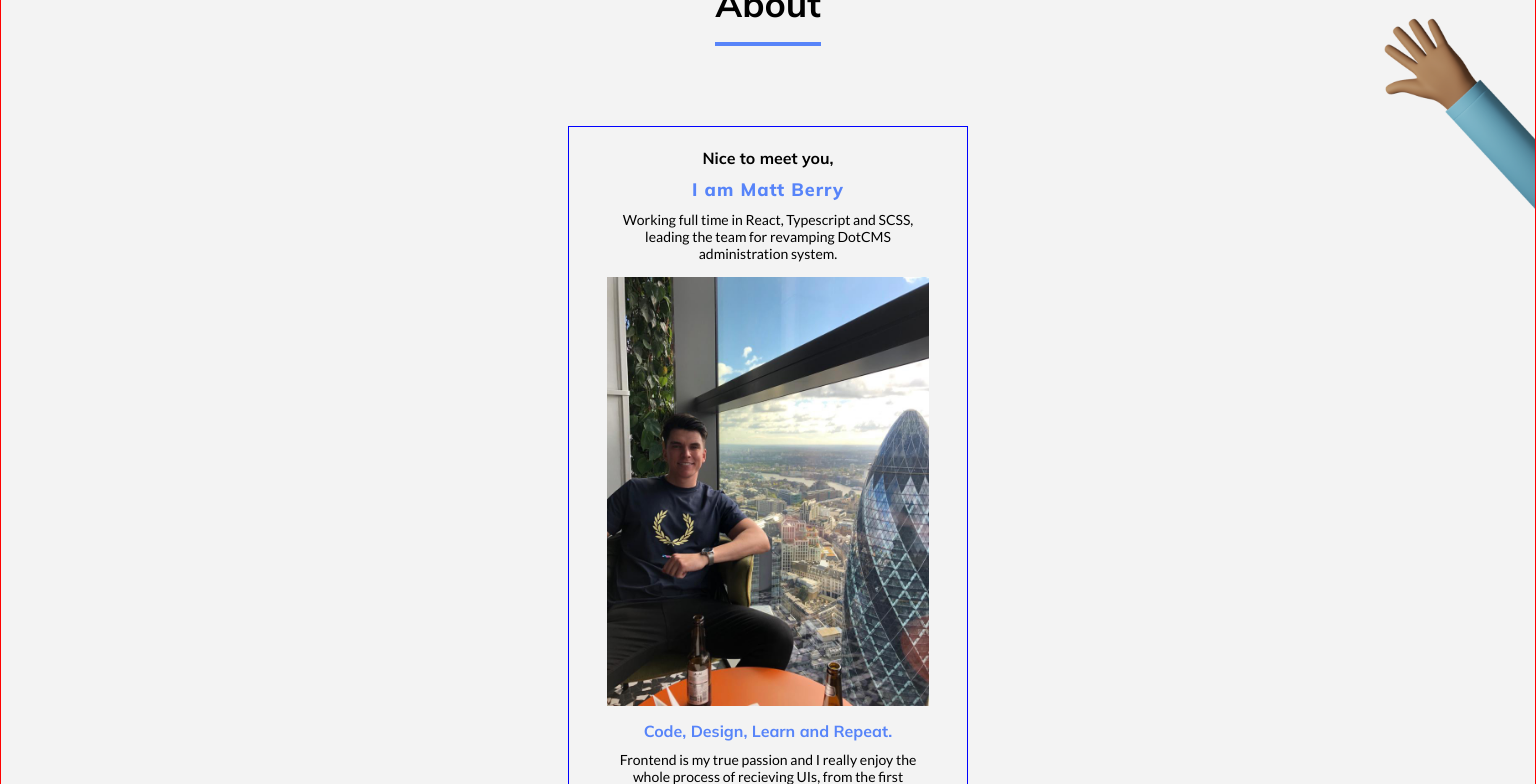
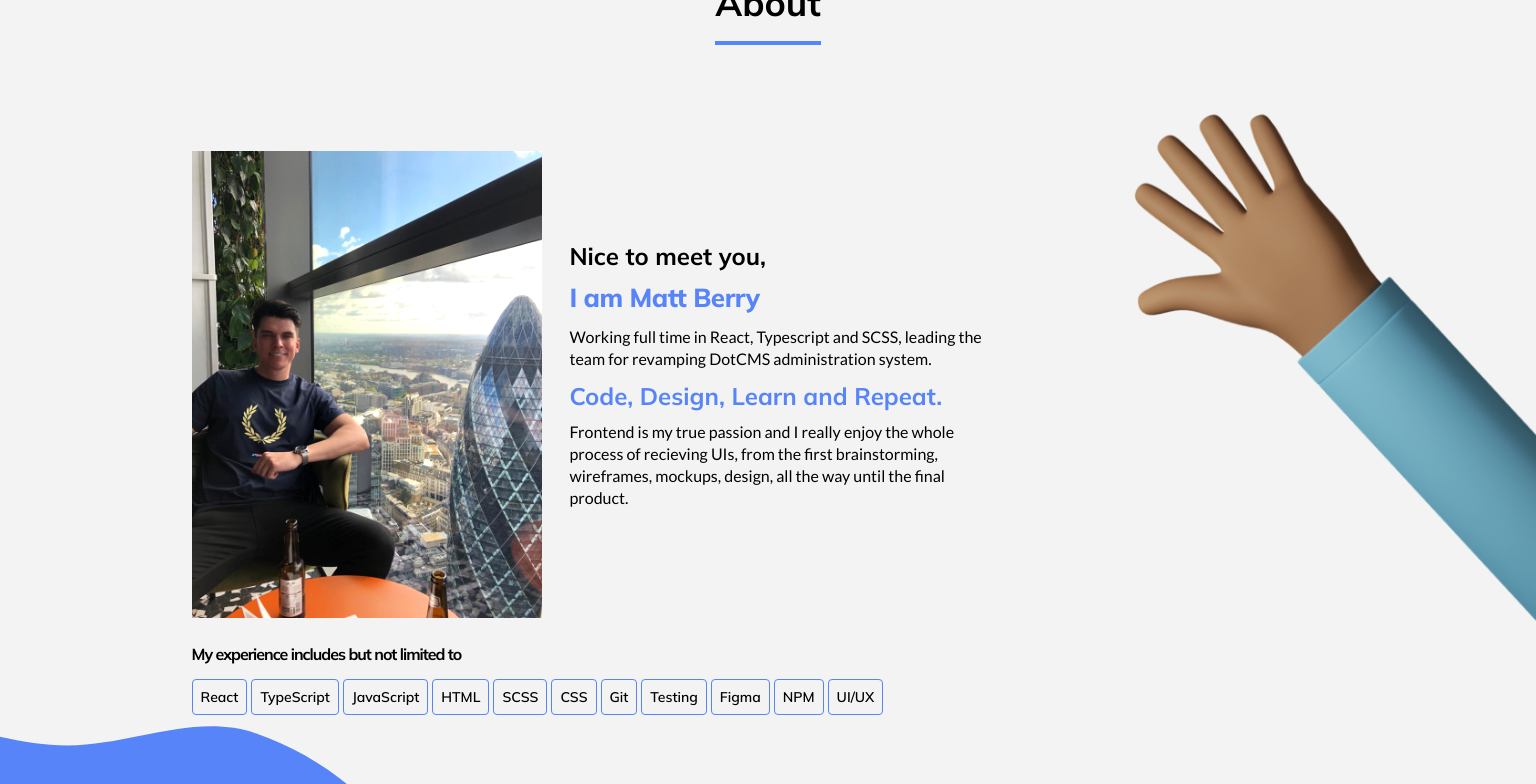
Before and after one commit to MBerry97/new-portfolio, a React (Create React App) app: page / in a window 1536 px wide. Shown: the part 860-1644 px from the top of the page. Built offline with nearby package versions, Linux system fonts and the light colour scheme.

Commit message:
added desktop build for about section

```diff
--- a/src/Pages/Home/About/About.css
+++ b/src/Pages/Home/About/About.css
@@ -1,5 +1,4 @@
 .about-container-outer {
-  border: 1px solid red;
   display: flex;
   flex-direction: column;
   align-items: center;
@@ -15,7 +14,6 @@
 }
 
 .about-container-inner {
-  border: 1px solid blue;
   max-width: 40rem;
   padding: 1.6rem 3.8rem;
   display: flex;
@@ -28,6 +26,7 @@
   margin: 0.5rem 0rem;
   color: black;
   transition: color 1s;
+  line-height: 2.2rem;
 }
 
 .about-container-inner > span {
@@ -50,17 +49,19 @@
 .about-container-inner #about-name__span {
   font-size: 1.8rem;
   font-weight: 800;
-  letter-spacing: 1px;
+  letter-spacing: -0.5px;
 }
 
 .about-container-inner > img {
   margin: 1rem 0rem;
+  filter: brightness(110%);
 }
 
 .about-skills__div {
   padding: 0rem 3.8rem;
   display: flex;
   flex-direction: column;
+  max-width: 40rem;
 }
 
 .about-skills__div > span {
@@ -69,6 +70,8 @@
   font-size: 1.6rem;
   letter-spacing: -0.1rem;
   margin-bottom: 1.5rem;
+  color: black;
+  transition: color 1s;
 }
 
 .about-skills__div > div {
@@ -95,3 +98,90 @@ body.dark-mode .about-skills__div > span {
   color: white;
   transition: color 1s;
 }
+
+@media only screen and (min-width: 1024px) {
+  .about-container-outer {
+    padding: 0rem 5% 0rem 5%;
+  }
+  .about-container-outer > img {
+    position: absolute;
+    max-width: 36rem;
+    right: 0;
+    top: 15rem;
+  }
+  .about-container-inner {
+    align-self: flex-start;
+    max-width: 80rem;
+    text-align: left;
+    display: grid;
+    grid-template-columns: 45% 55%;
+    grid-template-rows: 100%;
+    grid-template-areas: 'img text';
+  }
+  .about-container-inner > img {
+    max-width: 30rem;
+    grid-area: img;
+  }
+  .about-container-inner > * {
+    grid-area: text;
+  }
+  .about-container-inner > span:first-of-type {
+    margin: 12rem 0rem 0rem 0rem;
+  }
+  .about-container-inner #about-name__span {
+    margin: 15rem 0rem 0rem 0rem;
+  }
+  .about-container-inner > p:first-of-type {
+    margin: 18.5rem 0rem 0rem 0rem;
+  }
+  .about-container-inner > span:nth-of-type(3) {
+    margin: 24rem 0rem 0rem 0rem;
+  }
+  .about-container-inner > p:last-of-type {
+    margin: 27rem 0rem 0rem 0rem;
+  }
+  .about-skills__div {
+    align-self: flex-start;
+    max-width: none;
+    align-items: flex-start;
+  }
+}
+
+@media only screen and (min-width: 1440px) {
+  .about-container-outer {
+    padding: 0rem 10% 20rem 10%;
+  }
+  .about-container-outer > img {
+    position: absolute;
+    max-width: 48rem;
+    right: 0;
+    top: 10rem;
+  }
+  .about-container-inner {
+    grid-template-columns: 47% 53%;
+    max-width: 88rem;
+  }
+  .about-container-inner > img {
+    max-width: 35rem;
+  }
+  .about-container-inner > span:first-of-type {
+    font-size: 2.4rem;
+    margin: 10rem 0rem 0rem 0rem;
+  }
+  .about-container-inner #about-name__span {
+    font-size: 2.6rem;
+    margin: 14rem 0rem 0rem 0rem;
+  }
+  .about-container-inner > p:first-of-type {
+    font-size: 1.6rem;
+    margin: 18.5rem 0rem 0rem 0rem;
+  }
+  .about-container-inner > span:nth-of-type(3) {
+    font-size: 2.4rem;
+    margin: 24rem 0rem 0rem 0rem;
+  }
+  .about-container-inner > p:last-of-type {
+    font-size: 1.6rem;
+    margin: 28rem 0rem 0rem 0rem;
+  }
+}
--- a/src/Pages/Home/About/About.scss
+++ b/src/Pages/Home/About/About.scss
@@ -1,7 +1,7 @@
 @import '../../../Styles/styles.scss';
 
 .about-container-outer {
-  border: 1px solid red;
+  // border: 1px solid red;
 
   display: flex;
   flex-direction: column;
@@ -18,7 +18,7 @@
 }
 
 .about-container-inner {
-  border: 1px solid blue;
+  // border: 1px solid blue;
   max-width: 40rem;
   padding: 1.6rem 3.8rem;
   display: flex;
@@ -29,6 +29,7 @@
     font-size: $mobile-paragraph;
     margin: 0.5rem 0rem;
     @include dark-mode(false);
+    line-height: 2.2rem;
   }
 
   > span {
@@ -49,11 +50,12 @@
   #about-name__span {
     font-size: 1.8rem;
     font-weight: 800;
-    letter-spacing: 1px;
+    letter-spacing: -0.5px;
   }
 
   > img {
     margin: 1rem 0rem;
+    filter: brightness(110%);
   }
 }
 
@@ -61,6 +63,7 @@
   padding: 0rem 3.8rem;
   display: flex;
   flex-direction: column;
+  max-width: 40rem;
 
   > span {
     font-weight: 700;
@@ -68,6 +71,7 @@
     font-size: 1.6rem;
     letter-spacing: -0.1rem;
     margin-bottom: 1.5rem;
+    @include dark-mode(false);
   }
 
   > div {
@@ -98,3 +102,109 @@ body.dark-mode {
     }
   }
 }
+
+@media only screen and (min-width: 1024px) {
+  .about-container-outer {
+    // border: 1px solid red;
+
+    > img {
+      position: absolute;
+      max-width: 36rem;
+      right: 0;
+      top: 15rem;
+    }
+    padding: 0rem 5% 0rem 5%;
+  }
+  .about-container-inner {
+    // border: 1px solid red;
+    align-self: flex-start;
+    max-width: 80rem;
+    text-align: left;
+
+    display: grid;
+    grid-template-columns: 45% 55%;
+    grid-template-rows: 100%;
+    grid-template-areas: 'img text';
+
+    > img {
+      max-width: 30rem;
+      grid-area: img;
+    }
+    > * {
+      grid-area: text;
+    }
+
+    > span:first-of-type {
+      margin: 12rem 0rem 0rem 0rem;
+    }
+
+    #about-name__span {
+      margin: 15rem 0rem 0rem 0rem;
+    }
+
+    > p:first-of-type {
+      margin: 18.5rem 0rem 0rem 0rem;
+    }
+
+    > span:nth-of-type(3) {
+      margin: 24rem 0rem 0rem 0rem;
+    }
+    > p:last-of-type {
+      margin: 27rem 0rem 0rem 0rem;
+    }
+  }
+
+  .about-skills__div {
+    align-self: flex-start;
+    max-width: none;
+
+    align-items: flex-start;
+  }
+}
+
+@media only screen and (min-width: 1440px) {
+  .about-container-outer {
+    // border: 1px solid red;
+
+    > img {
+      position: absolute;
+      max-width: 48rem;
+      right: 0;
+      top: 10rem;
+    }
+    padding: 0rem 10% 20rem 10%;
+  }
+
+  .about-container-inner {
+    grid-template-columns: 47% 53%;
+    max-width: 88rem;
+
+    > img {
+      max-width: 35rem;
+    }
+
+    > span:first-of-type {
+      font-size: 2.4rem;
+      margin: 10rem 0rem 0rem 0rem;
+    }
+
+    #about-name__span {
+      font-size: 2.6rem;
+      margin: 14rem 0rem 0rem 0rem;
+    }
+
+    > p:first-of-type {
+      font-size: 1.6rem;
+      margin: 18.5rem 0rem 0rem 0rem;
+    }
+
+    > span:nth-of-type(3) {
+      font-size: 2.4rem;
+      margin: 24rem 0rem 0rem 0rem;
+    }
+    > p:last-of-type {
+      font-size: 1.6rem;
+      margin: 28rem 0rem 0rem 0rem;
+    }
+  }
+}
--- a/src/Pages/Home/Projects/Projects.css
+++ b/src/Pages/Home/Projects/Projects.css
@@ -5,7 +5,6 @@
   flex-direction: column;
   align-items: center;
   position: relative;
-  overflow: hidden;
 }
 
 .projects-container-outer > img {
--- a/src/Pages/Home/Projects/Projects.scss
+++ b/src/Pages/Home/Projects/Projects.scss
@@ -8,7 +8,7 @@
   flex-direction: column;
   align-items: center;
   position: relative;
-  overflow: hidden;
+  // overflow: hidden;
 
   > img {
     position: absolute;
```
